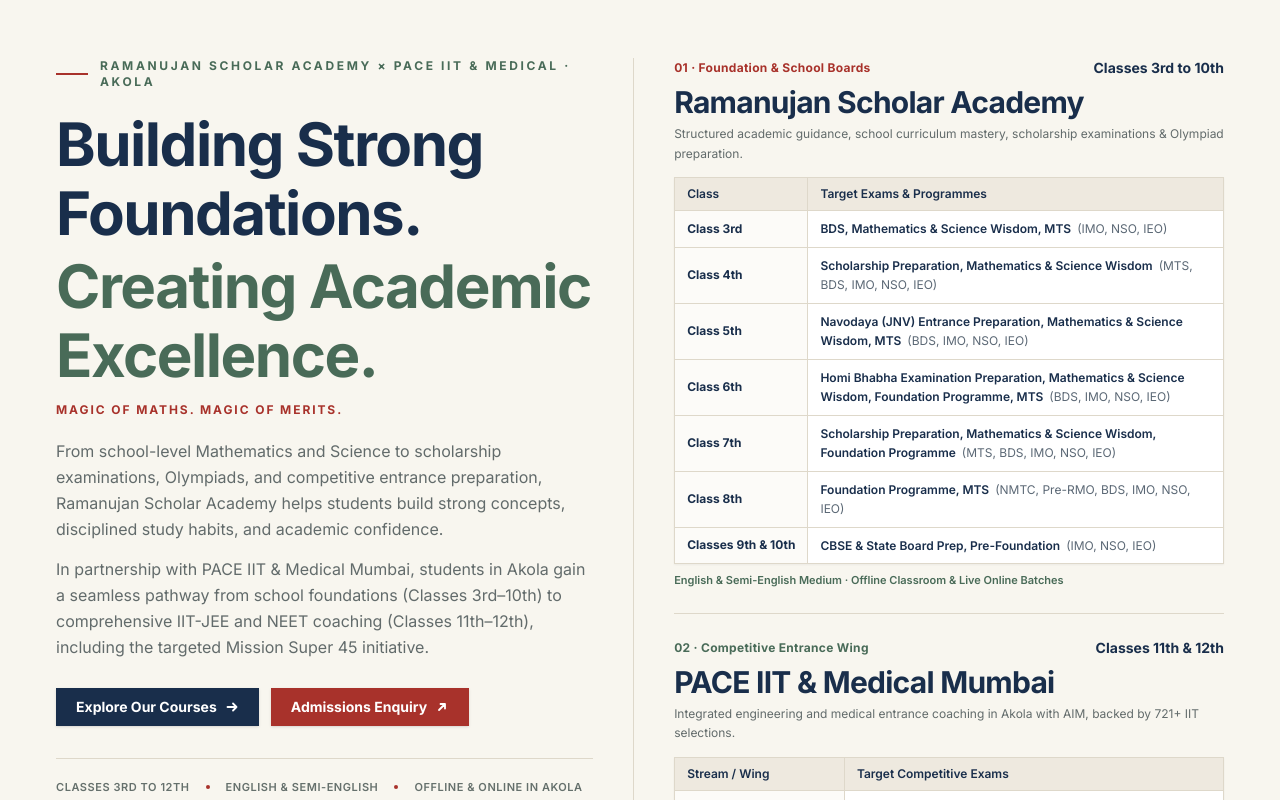
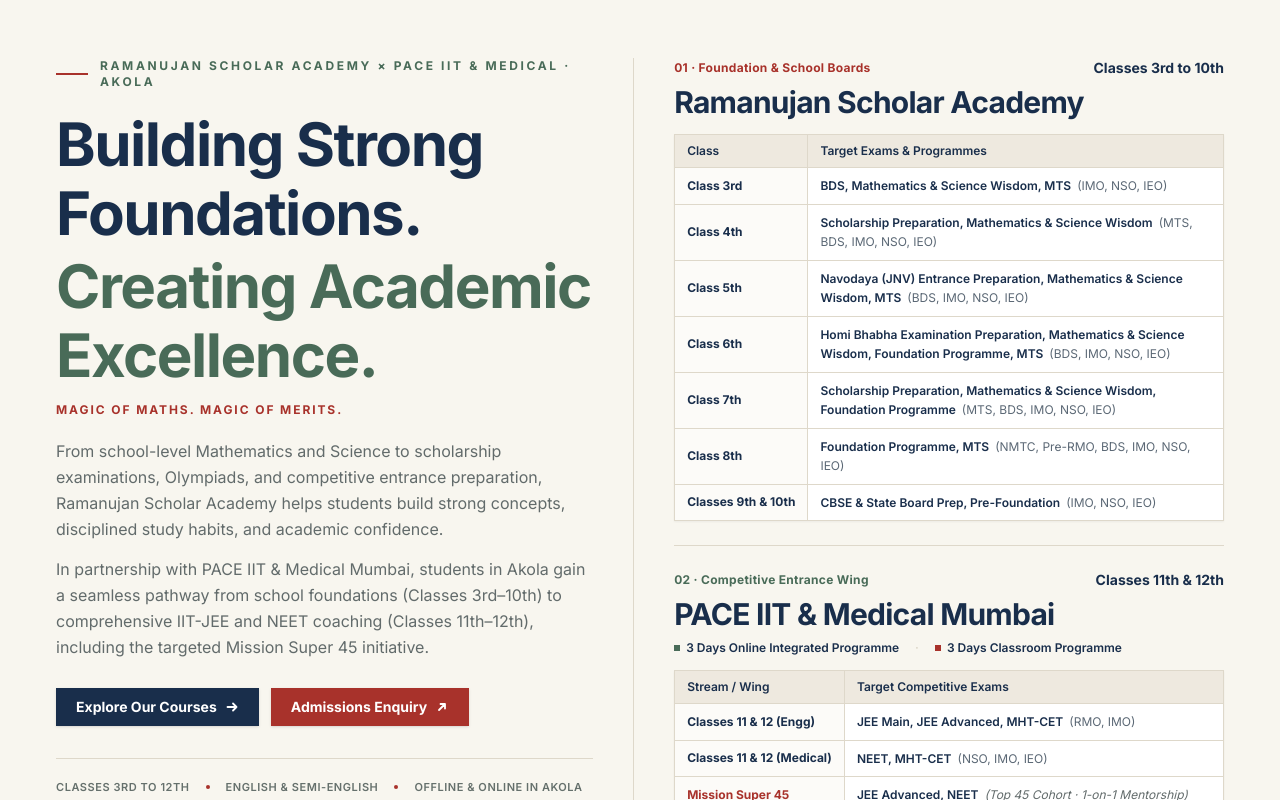
Before and after one commit to mpiyush15/rsa-akola, a Next.js app: page / in a window 1280 px wide. Shown: the part 800-1600 px from the top of the page. Built offline with nearby package versions, Linux system fonts and the light colour scheme.

Commit message:
Clean up section copy and add 3 days online & classroom highlights

```diff
--- a/src/components/sections/hero/HeroBatchesShowcase.tsx
+++ b/src/components/sections/hero/HeroBatchesShowcase.tsx
@@ -80,9 +80,6 @@ export default function HeroBatchesShowcase() {
         <h3 className="mt-1.5 text-2xl font-bold tracking-tight text-[#192e4b] sm:text-3xl">
           Ramanujan Scholar Academy
         </h3>
-        <p className="mt-1 text-xs leading-relaxed text-[#626b6b]">
-          Structured academic guidance, school curriculum mastery, scholarship examinations &amp; Olympiad preparation.
-        </p>
 
         {/* Foundation Classes & Exams Table */}
         <div className="mt-3.5 overflow-hidden border border-[#ded8ca] bg-white shadow-xs">
@@ -116,10 +113,6 @@ export default function HeroBatchesShowcase() {
             </tbody>
           </table>
         </div>
-
-        <p className="mt-2 text-[10.5px] sm:text-[11px] font-semibold text-[#496b58]">
-          English &amp; Semi-English Medium · Offline Classroom &amp; Live Online Batches
-        </p>
       </div>
 
       {/* Hairline Divider */}
@@ -139,9 +132,19 @@ export default function HeroBatchesShowcase() {
         <h3 className="mt-1.5 text-2xl font-bold tracking-tight text-[#192e4b] sm:text-3xl">
           PACE IIT &amp; Medical Mumbai
         </h3>
-        <p className="mt-1 text-xs leading-relaxed text-[#626b6b]">
-          Integrated engineering and medical entrance coaching in Akola with AIM, backed by 721+ IIT selections.
-        </p>
+
+        {/* 3 Days Online + 3 Days Classroom Highlights */}
+        <div className="mt-2 flex flex-col sm:flex-row sm:items-center gap-1.5 sm:gap-4 text-xs font-semibold text-[#192e4b]">
+          <span className="inline-flex items-center gap-1.5">
+            <span className="h-1.5 w-1.5 bg-[#496b58]" aria-hidden="true" />
+            3 Days Online Integrated Programme
+          </span>
+          <span className="hidden sm:inline text-[#ded8ca]">·</span>
+          <span className="inline-flex items-center gap-1.5">
+            <span className="h-1.5 w-1.5 bg-[#a8322b]" aria-hidden="true" />
+            3 Days Classroom Programme
+          </span>
+        </div>
 
         {/* Senior Secondary & Competitive Table */}
         <div className="mt-3.5 overflow-hidden border border-[#ded8ca] bg-white shadow-xs">
@@ -180,10 +183,6 @@ export default function HeroBatchesShowcase() {
             </tbody>
           </table>
         </div>
-
-        <p className="mt-2 text-[10.5px] sm:text-[11px] font-semibold text-[#496b58]">
-          PACE Online Integrated Programme with AIM in Akola · Regular Tests &amp; Analysis
-        </p>
       </div>
     </div>
   );
```
